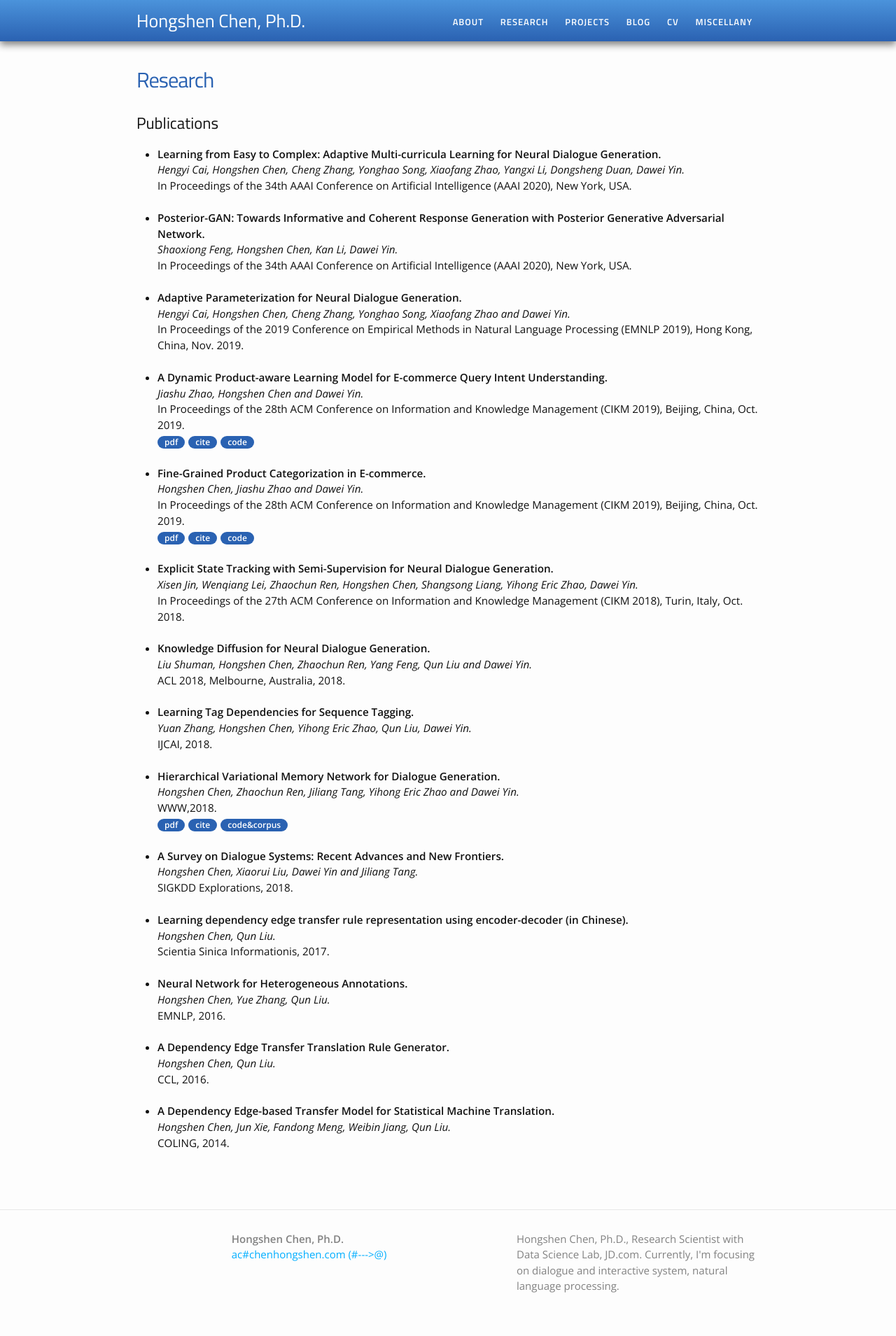
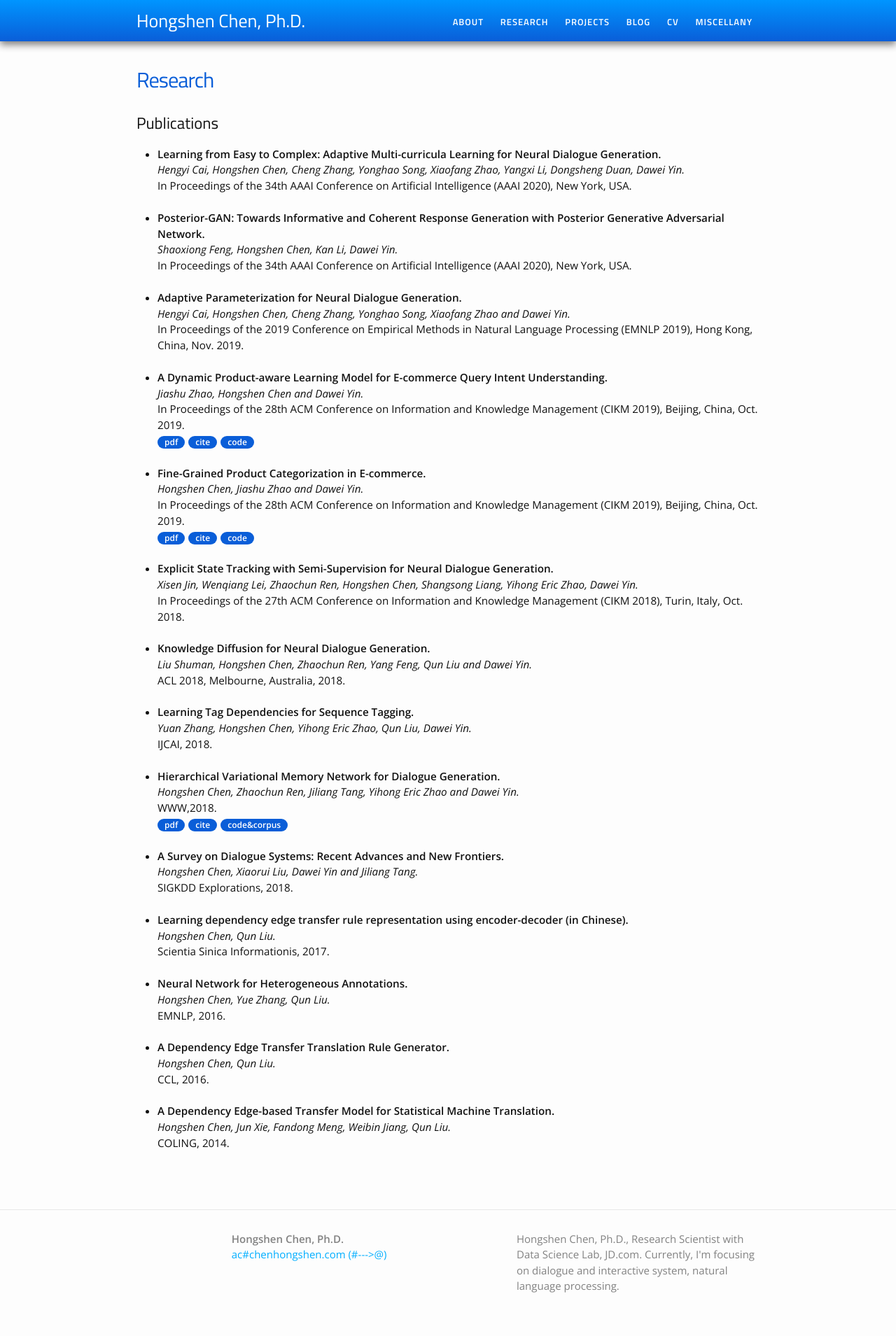
Before and after one commit to chenhongshen/chenhongshen.github.io, a Jekyll site: the page built from research.md, in a window 1280 px wide. Shown: the whole page at 70% size. Built offline with Jekyll 4.4.1, drawn with Linux system fonts in a browser that asks for light colours; a script that is not in the unit is left out.

Commit message:
Update main.scss

```diff
--- a/css/main.scss
+++ b/css/main.scss
@@ -14,8 +14,8 @@ $text-color:       #111;
 $background-color: #fdfdfd;
 $brand-color:      #00aeff;
 
-$blue-color-dark: darken(#3E7AD1, 10%);
-$blue-color-light: #4B93DB;
+$blue-color-dark: darken(#2077f5, 10%);
+$blue-color-light: #0095ff;
 
 $grey-color:       #828282;
 $grey-color-light: lighten($grey-color, 40%);
```
